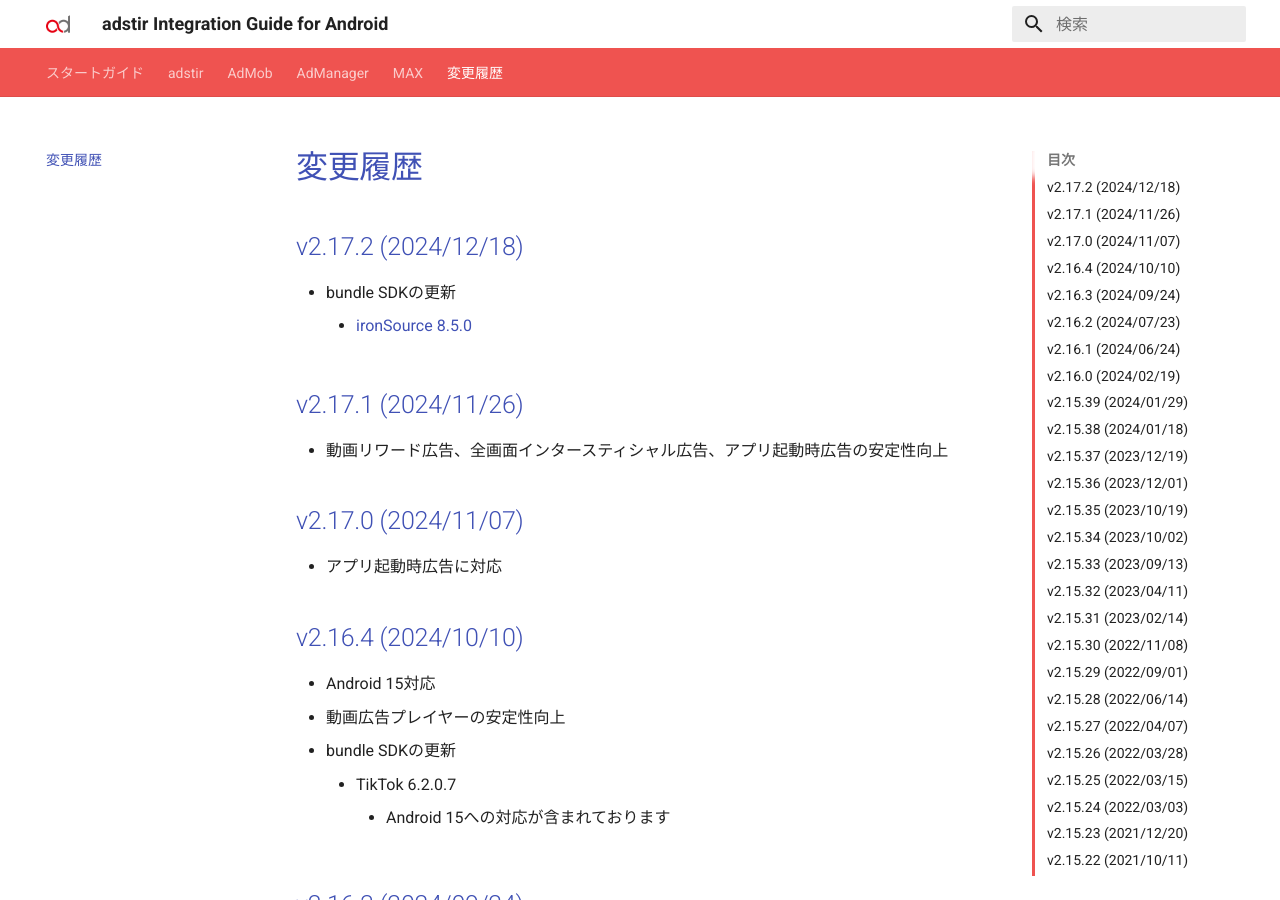
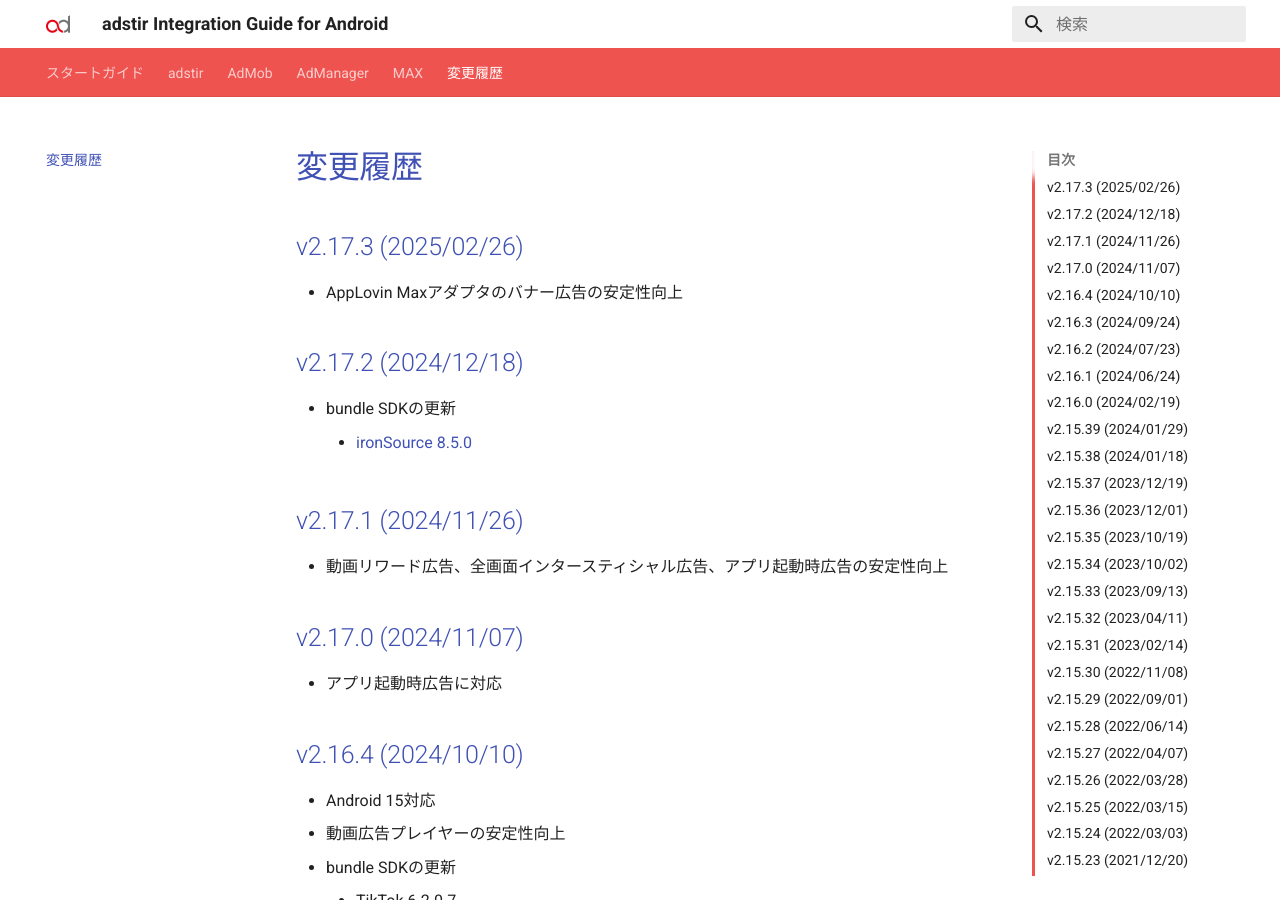
Before and after one commit to united-adstir/android-sdk-docs, an MkDocs documentation site: the page built from docs/changelog.md, in a window 1280 px wide and 900 px high. Built offline with MkDocs 1.6.1 and Material for MkDocs 9.7.7, drawn with Linux system fonts in a browser that asks for light colours; the version menu is left out.

Commit message:
android SDK 2.17.3

```diff
--- a/docs/changelog.md
+++ b/docs/changelog.md
@@ -1,4 +1,8 @@
 # 変更履歴
+
+## v2.17.3 (2025/02/26)
+
+* AppLovin Maxアダプタのバナー広告の安定性向上
 
 ## v2.17.2 (2024/12/18)
 
--- a/mkdocs.yml
+++ b/mkdocs.yml
@@ -18,7 +18,7 @@
 extra:
   language: 'jp'
   version:
-    adstir: 2.17.2
+    adstir: 2.17.3
     applovin: 12.5.0
     imobile: 2.3.2
     ironsource: 8.5.0
```
